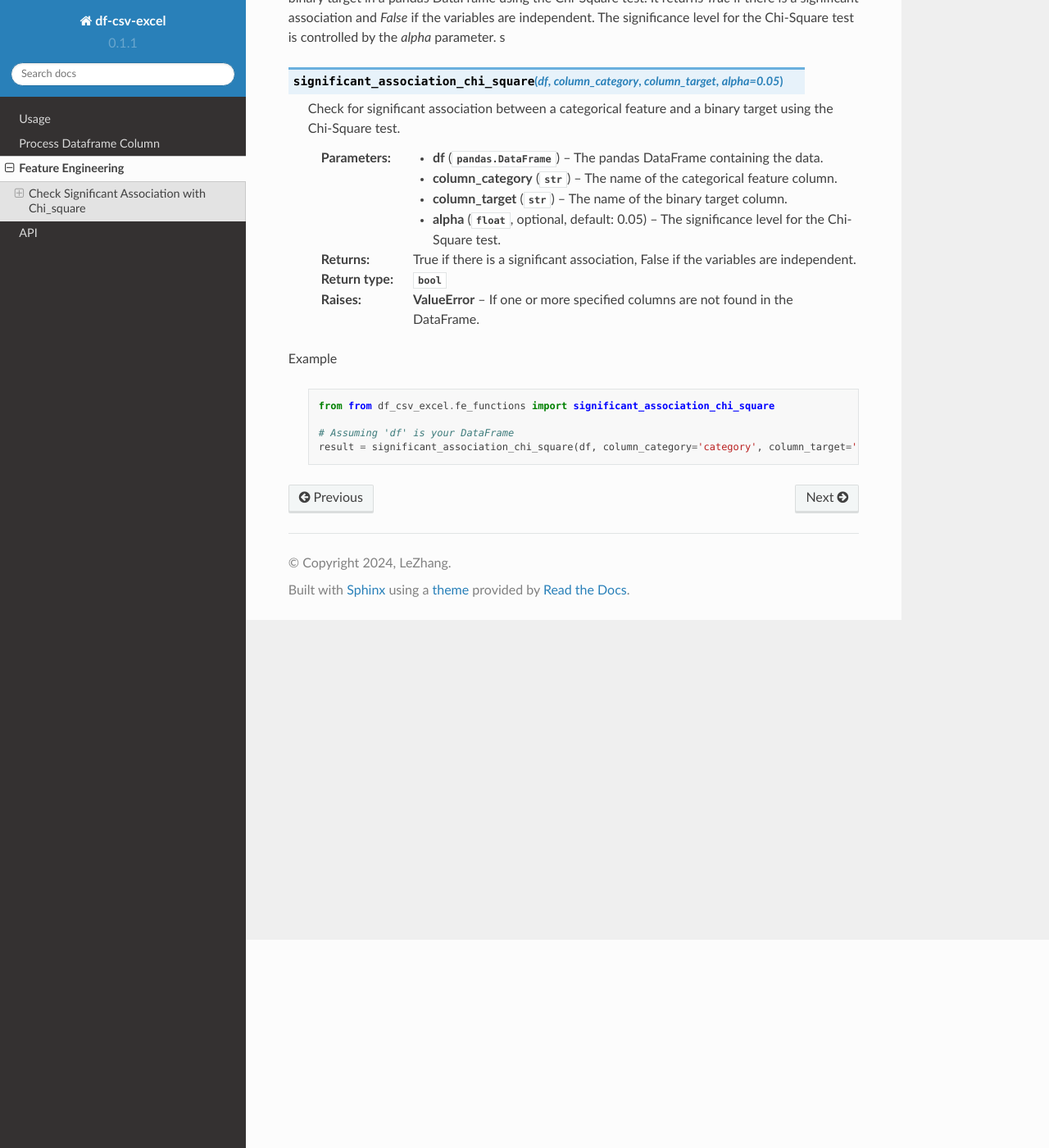
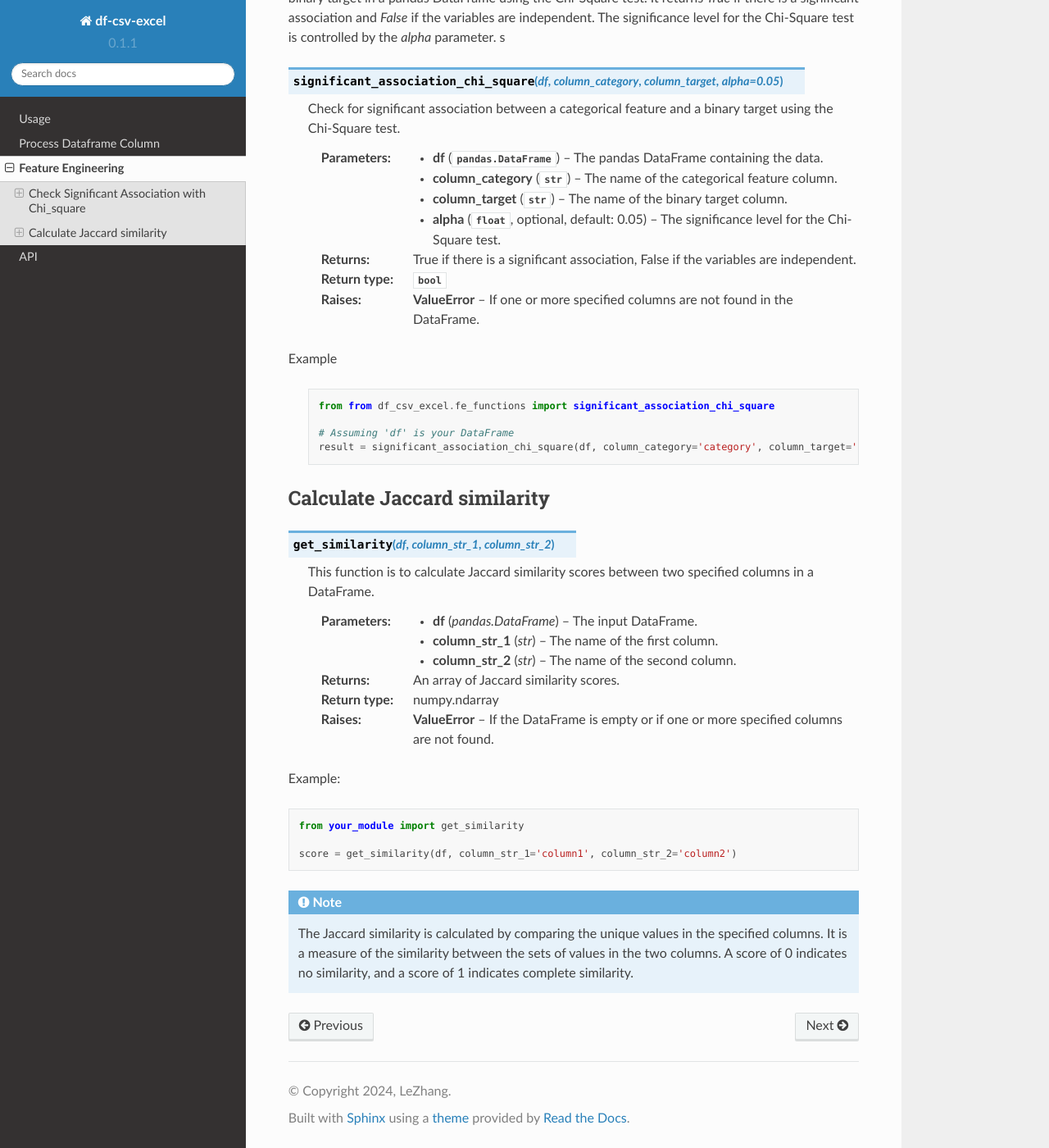
Before and after one commit to cheerzhang/read_doc_1, a Sphinx documentation site: the page built from docs/source/feature_engineer.rst, in a window 1280 px wide and 1400 px high, scrolled down 254 px. Shown: the whole window at 82% size. Built offline with Sphinx 7.4.7 and the Read the Docs theme 2.0.0, drawn with Linux system fonts in a browser that asks for light colours.

Commit message:
add Calculate Jaccard similarity

```diff
--- a/docs/source/feature_engineer.rst
+++ b/docs/source/feature_engineer.rst
@@ -36,3 +36,42 @@ Example
 
       # Assuming 'df' is your DataFrame
       result = significant_association_chi_square(df, column_category='category', column_target='target')
+
+
+
+Calculate Jaccard similarity
+------------------------
+
+.. function:: get_similarity(df, column_str_1, column_str_2)
+
+   This function is to calculate Jaccard similarity scores between two specified columns in a DataFrame.
+
+   :param df: The input DataFrame.
+   :type df: pandas.DataFrame
+
+   :param column_str_1: The name of the first column.
+   :type column_str_1: str
+
+   :param column_str_2: The name of the second column.
+   :type column_str_2: str
+
+   :return: An array of Jaccard similarity scores.
+   :rtype: numpy.ndarray
+
+   :raises ValueError: If the DataFrame is empty or if one or more specified columns are not found.
+
+
+Example:
+
+.. code-block:: python
+
+   from your_module import get_similarity
+
+   score = get_similarity(df, column_str_1='column1', column_str_2='column2')
+
+
+.. note::
+
+   The Jaccard similarity is calculated by comparing the unique values in the specified columns. It is a
+   measure of the similarity between the sets of values in the two columns.
+   A score of 0 indicates no similarity, and a score of 1 indicates complete similarity.
```
